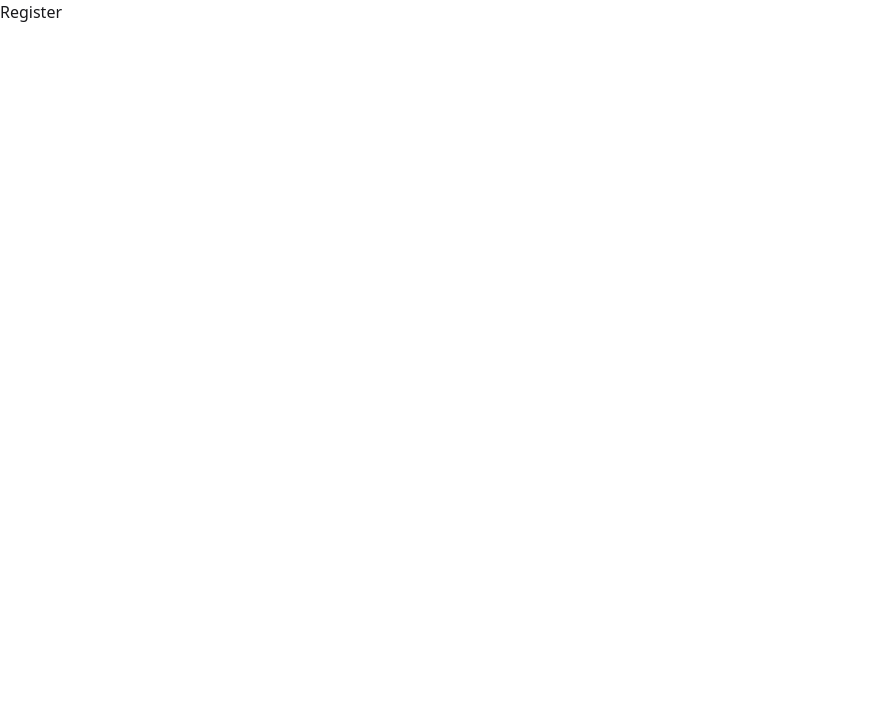
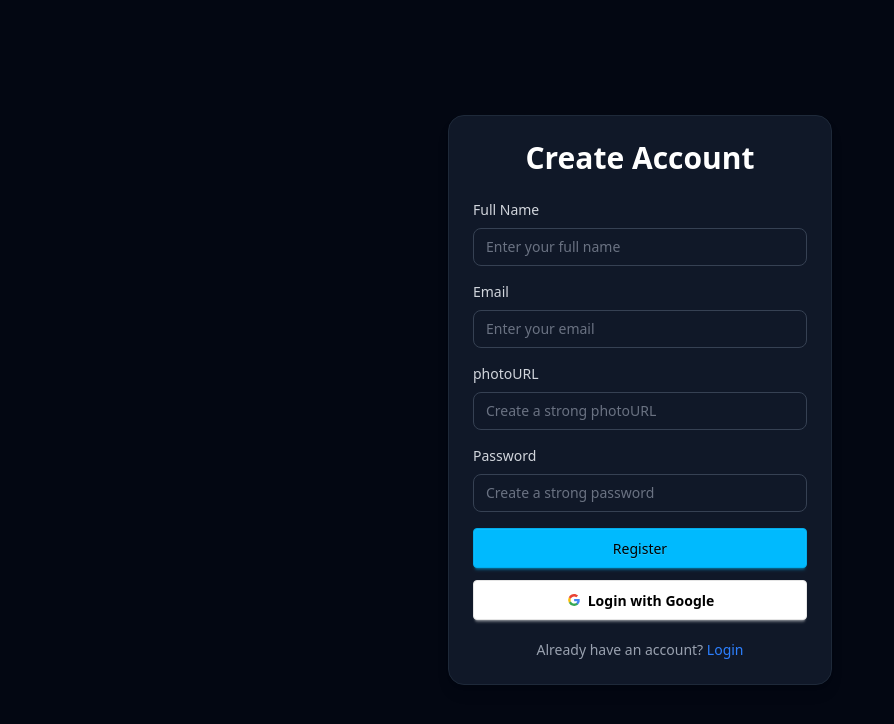
Before and after one commit to nishadinfo9/assignment-10-fullstack-frontend, a React app: page /register in a window 1280 px wide. Shown: the top 724 px of the page, without its empty margins (0-894 px from the left). Built offline with nearby package versions, Linux system fonts and the light colour scheme; the HTML template or start-up script is replaced by a standard one.

Commit message:
add authentication components login and register

```diff
--- a/src/pages/Login/Login.jsx
+++ b/src/pages/Login/Login.jsx
@@ -1,7 +1,67 @@
-import React from "react";
+import { Link } from "react-router-dom";
+import Input from "../../utils/Input";
+import Button from "../../utils/Button";
+import { useForm } from "react-hook-form";
 
 const Login = () => {
-  return <div>Login</div>;
+  const {
+    register,
+    handleSubmit,
+    reset,
+    formState: { errors },
+  } = useForm();
+
+  const loginHandler = () => {};
+
+  return (
+    <div className="min-h-screen flex items-center justify-center bg-gray-950 text-white px-4">
+      <div className="w-full max-w-sm bg-gray-900 p-6 rounded-2xl border border-gray-800 shadow-lg">
+        <h2 className="text-3xl font-bold text-center mb-6">Login</h2>
+        <form onSubmit={handleSubmit(loginHandler)} className="space-y-5">
+          <Input
+            label="Email"
+            type="email"
+            placeholder="Enter your email"
+            {...register("email", {
+              required: "email is required",
+              pattern: {
+                value: /^[A-Za-z0-9._%+-]+@[A-Za-z0-9.-]+\.[A-Za-z]{2,}$/,
+                message: "//Please enter a valid email address",
+              },
+            })}
+            error={errors?.email?.message}
+          />
+
+          <Input
+            label="Password"
+            type="password"
+            placeholder="Enter your password"
+            {...register("password", {
+              required: "password is required",
+              pattern: {
+                value:
+                  /^(?=.*[a-z])(?=.*[A-Z])(?=.*\d)(?=.*[!@#$%^&*()_\-+={}[\]|\\:;"'<>,.?/~`]).{8,}$/,
+                message:
+                  "Password must be at least 8 characters long include uppercase, lowercase, number, and special character",
+              },
+            })}
+            error={errors?.password?.message}
+          />
+
+          <Button type="submit" className="w-full btn-info">
+            Login
+          </Button>
+        </form>
+
+        <p className="text-center text-sm text-gray-400 mt-6">
+          Don’t have an account?{" "}
+          <Link to={"/register"} className="text-blue-500 hover:underline">
+            register
+          </Link>
+        </p>
+      </div>
+    </div>
+  );
 };
 
 export default Login;
--- a/src/pages/Register/Register.jsx
+++ b/src/pages/Register/Register.jsx
@@ -1,7 +1,104 @@
-import React from "react";
+import { Link } from "react-router-dom";
+import { useForm } from "react-hook-form";
+import Input from "../../utils/Input";
+import Button from "../../utils/Button";
+import GoogleBtn from "../../utils/GoogleBtn";
 
 const Register = () => {
-  return <div>Register</div>;
+  const {
+    register,
+    handleSubmit,
+    reset,
+    formState: { errors },
+  } = useForm();
+
+  const registerHandler = () => {};
+
+  const googleLoginHandler = () => {};
+
+  return (
+    <div className="min-h-screen flex items-center justify-center bg-gray-950 text-white px-4">
+      <div className="w-full max-w-sm bg-gray-900 p-6 rounded-2xl border border-gray-800 shadow-lg">
+        <h2 className="text-3xl font-bold text-center mb-6">Create Account</h2>
+        <form onSubmit={handleSubmit(registerHandler)} className="space-y-5">
+          <Input
+            label="Full Name"
+            type="text"
+            placeholder="Enter your full name"
+            {...register("fullName", {
+              required: "Full Name is required",
+              pattern: {
+                value: /^[A-Za-z]+(?:[ '-][A-Za-z]+)*$/,
+                message:
+                  "Name can only contain letters, spaces, hyphens, or apostrophes",
+              },
+            })}
+            error={errors?.fullName?.message}
+          />
+
+          <Input
+            label="Email"
+            type="email"
+            placeholder="Enter your email"
+            {...register("email", {
+              required: "Email is required",
+              pattern: {
+                value: /^[A-Za-z0-9._%+-]+@[A-Za-z0-9.-]+\.[A-Za-z]{2,}$/,
+                message: "Please enter a valid email address",
+              },
+            })}
+            error={errors?.email?.message}
+          />
+
+          <Input
+            label="photoURL"
+            type="text"
+            placeholder="Create a strong photoURL"
+            {...register("photoURL", {
+              required: "photoURL is required",
+              pattern: {
+                value:
+                  /^(?=.*[a-z])(?=.*[A-Z])(?=.*\d)(?=.*[!@#$%^&*()_\-+={}[\]|\\:;"'<>,.?/~`]).{8,}$/,
+                message:
+                  "photoURL must be at least 8 characters long include uppercase, lowercase, number, and special character",
+              },
+            })}
+            error={errors?.photoURL?.message}
+          />
+
+          <Input
+            label="Password"
+            type="password"
+            placeholder="Create a strong password"
+            {...register("password", {
+              required: "password is required",
+              pattern: {
+                value:
+                  /^(?=.*[a-z])(?=.*[A-Z])(?=.*\d)(?=.*[!@#$%^&*()_\-+={}[\]|\\:;"'<>,.?/~`]).{8,}$/,
+                message:
+                  "Password must be at least 8 characters long include uppercase, lowercase, number, and special character",
+              },
+            })}
+            error={errors?.password?.message}
+          />
+
+          <Button type="submit" className="w-full btn-info">
+            Register
+          </Button>
+        </form>
+        <div className="space-y-5 pt-3">
+          <GoogleBtn googleLoginHandler={googleLoginHandler} />
+
+          <p className="text-center text-sm text-gray-400">
+            Already have an account?{" "}
+            <Link to={"/login"} className="text-blue-500 hover:underline">
+              Login
+            </Link>
+          </p>
+        </div>
+      </div>
+    </div>
+  );
 };
 
 export default Register;
--- /dev/null
+++ b/src/utils/GoogleBtn.jsx
@@ -0,0 +1,41 @@
+import React from "react";
+
+const GoogleBtn = ({ googleLoginHandler }) => {
+  return (
+    <button
+      onClick={googleLoginHandler}
+      className="btn bg-white text-black border-[#e5e5e5] w-full"
+    >
+      <svg
+        aria-label="Google logo"
+        width="16"
+        height="16"
+        xmlns="http://www.w3.org/2000/svg"
+        viewBox="0 0 512 512"
+      >
+        <g>
+          <path d="m0 0H512V512H0" fill="#fff"></path>
+          <path
+            fill="#34a853"
+            d="M153 292c30 82 118 95 171 60h62v48A192 192 0 0190 341"
+          ></path>
+          <path
+            fill="#4285f4"
+            d="m386 400a140 175 0 0053-179H260v74h102q-7 37-38 57"
+          ></path>
+          <path
+            fill="#fbbc02"
+            d="m90 341a208 200 0 010-171l63 49q-12 37 0 73"
+          ></path>
+          <path
+            fill="#ea4335"
+            d="m153 219c22-69 116-109 179-50l55-54c-78-75-230-72-297 55"
+          ></path>
+        </g>
+      </svg>
+      Login with Google
+    </button>
+  );
+};
+
+export default GoogleBtn;
--- a/src/utils/Input.jsx
+++ b/src/utils/Input.jsx
@@ -1,5 +1,4 @@
 import React from "react";
-import icon from "../assets/complete.png";
 
 const Input = ({ label, type = "text", error, className = "", ...props }) => {
   return (
```
